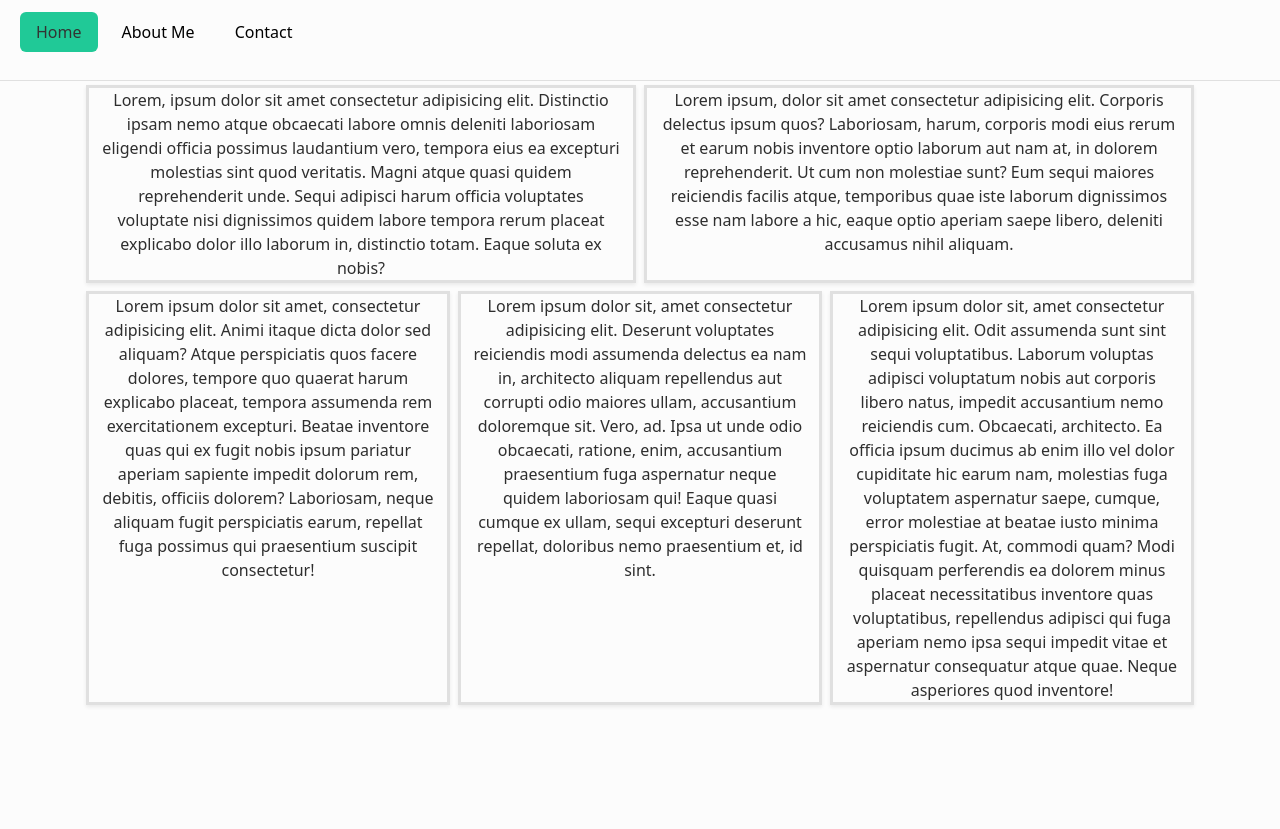
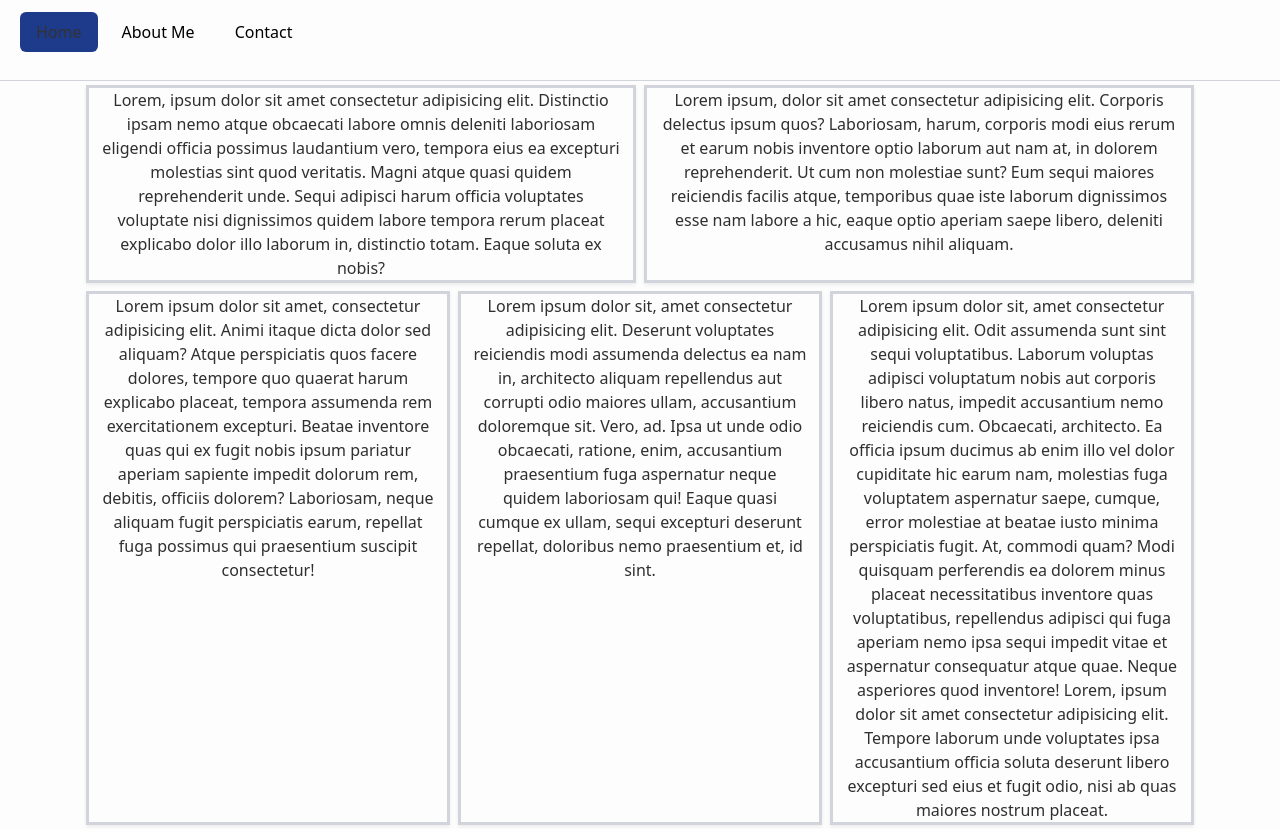
Before and after one commit to Oscar679/iot_project, a Flask app: page / in a window 1280 px wide. Before the commit the page ends 706 px from the top, so only its background shows below. Run offline with Flask 3, Linux system fonts and the light colour scheme; some libraries are stand-ins or nearby versions.

Commit message:
Automatic bash script for push and commit

```diff
--- a/static/css/style.css
+++ b/static/css/style.css
@@ -1,14 +1,14 @@
 :root {
-    --bs-body-bg: #fcfcfc;
-    /* Off-white */
-    --bs-body-color: #2e2e2e;
-    /* Dark slate */
-    --bs-primary: #20c997;
-    /* Teal (humidity) */
-    --bs-warning: #ff6b6b;
-    /* Coral (temperature) */
-    --bs-secondary: #e0e0e0;
-    /* Light gray borders */
+    --bs-body-bg: #fdfdfd;
+    /* Ultra-light */
+    --bs-body-color: #2f2f2f;
+    /* Nearly black */
+    --bs-primary: #1e3a8a;
+    /* Navy (humidity) */
+    --bs-warning: #f59e0b;
+    /* Gold (temperature) */
+    --bs-secondary: #d1d5db;
+    /* Pale gray */
 }
 
 html {
--- a/templates/index.html
+++ b/templates/index.html
@@ -51,6 +51,7 @@
                     Lorem ipsum dolor sit, amet consectetur adipisicing elit. Odit assumenda sunt sint sequi voluptatibus. Laborum voluptas adipisci voluptatum nobis aut corporis libero natus, impedit accusantium nemo reiciendis cum. Obcaecati, architecto.
                     Ea officia ipsum ducimus ab enim illo vel dolor cupiditate hic earum nam, molestias fuga voluptatem aspernatur saepe, cumque, error molestiae at beatae iusto minima perspiciatis fugit. At, commodi quam?
                     Modi quisquam perferendis ea dolorem minus placeat necessitatibus inventore quas voluptatibus, repellendus adipisci qui fuga aperiam nemo ipsa sequi impedit vitae et aspernatur consequatur atque quae. Neque asperiores quod inventore!
+                    Lorem, ipsum dolor sit amet consectetur adipisicing elit. Tempore laborum unde voluptates ipsa accusantium officia soluta deserunt libero excepturi sed eius et fugit odio, nisi ab quas maiores nostrum placeat.
                 </div>
             </div>
         </div>
```
